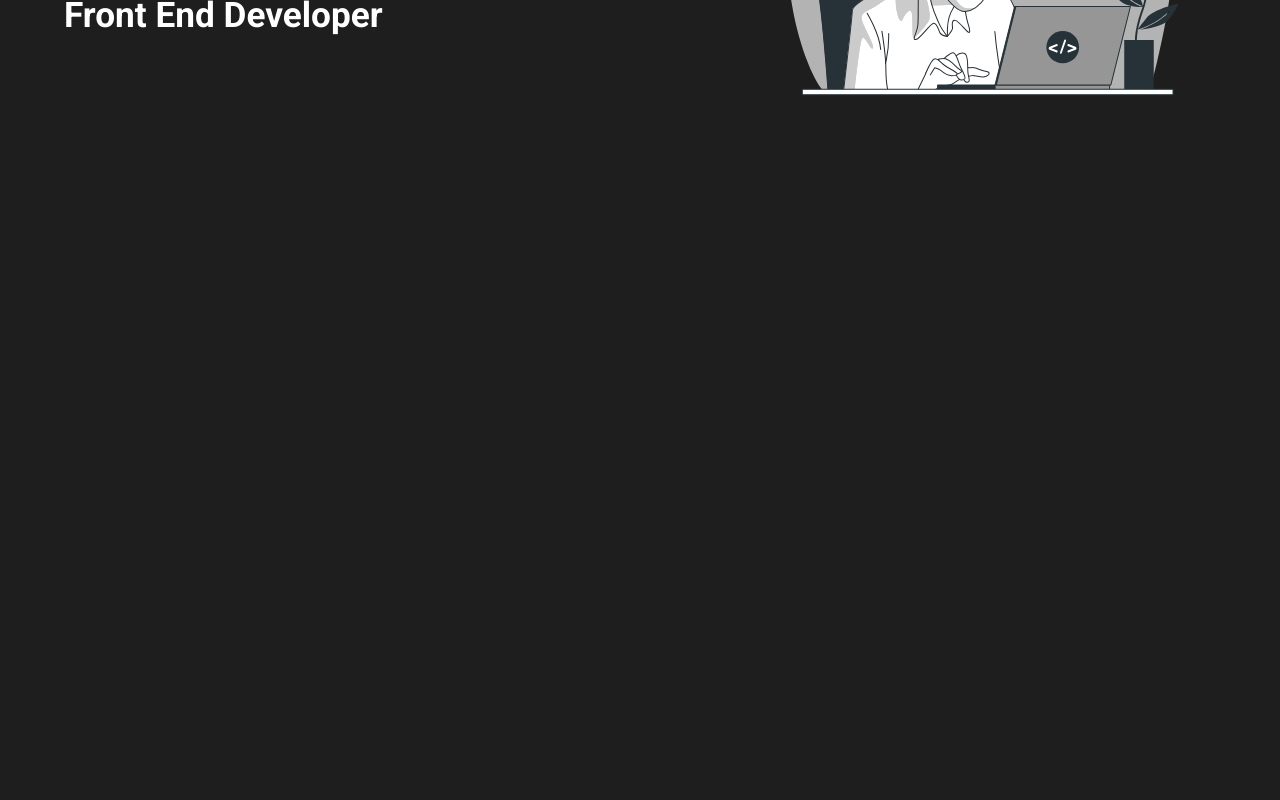
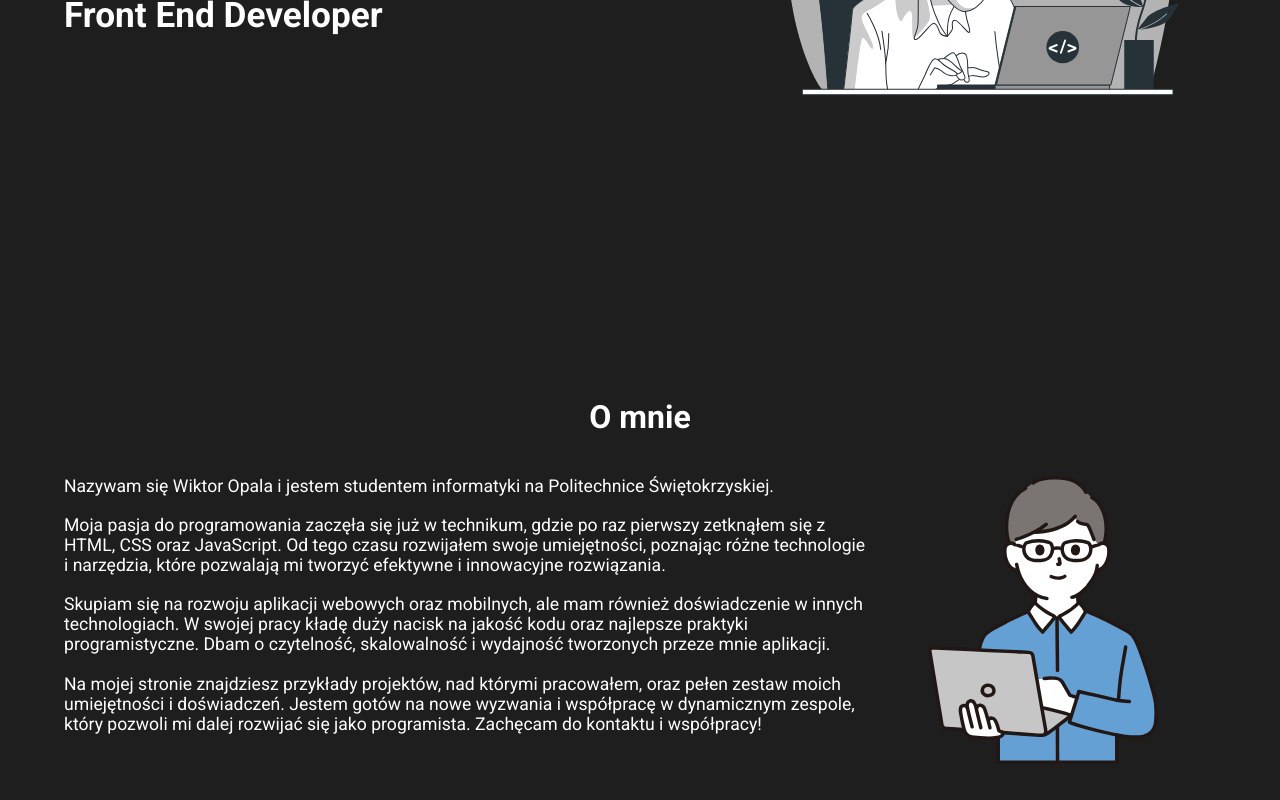
Before and after one commit to ProgrammerWiktor/AngularPortfolio, an Angular app: page / in a window 1280 px wide. Shown: the part 450-1250 px from the top of the page. Built offline with nearby package versions, Linux system fonts and the light colour scheme.

Commit message:
add about-me section

```diff
--- a/src/app/app.component.html
+++ b/src/app/app.component.html
@@ -1,3 +1,5 @@
 <app-header></app-header>
 <app-navbar></app-navbar>
-<app-about-me></app-about-me>
+<main>
+  <app-about-me></app-about-me>
+</main>
--- a/src/app/components/about-me/about-me.component.html
+++ b/src/app/components/about-me/about-me.component.html
@@ -1,3 +1,36 @@
-<div class="about-me">
-
-</div>
+<section class="about-me">
+  <h2 class="title">O mnie</h2>
+  <div class="wrapper">
+    <div class="left">
+      <p class="text">
+        Nazywam się Wiktor Opala i jestem studentem informatyki na Politechnice
+        Świętokrzyskiej.
+      </p>
+      <p class="text">
+        Moja pasja do programowania zaczęła się już w technikum, gdzie po raz
+        pierwszy zetknąłem się z HTML, CSS oraz JavaScript. Od tego czasu
+        rozwijałem swoje umiejętności, poznając różne technologie i narzędzia,
+        które pozwalają mi tworzyć efektywne i innowacyjne rozwiązania.
+      </p>
+      <p class="text">
+        Skupiam się na rozwoju aplikacji webowych oraz mobilnych, ale mam
+        również doświadczenie w innych technologiach. W swojej pracy kładę duży
+        nacisk na jakość kodu oraz najlepsze praktyki programistyczne. Dbam o
+        czytelność, skalowalność i wydajność tworzonych przeze mnie aplikacji.
+      </p>
+      <p class="text">
+        Na mojej stronie znajdziesz przykłady projektów, nad którymi pracowałem,
+        oraz pełen zestaw moich umiejętności i doświadczeń. Jestem gotów na nowe
+        wyzwania i współpracę w dynamicznym zespole, który pozwoli mi dalej
+        rozwijać się jako programista. Zachęcam do kontaktu i współpracy!
+      </p>
+    </div>
+    <div class="right">
+      <img
+        class="image"
+        src="assets/aboutMePic.svg"
+        alt="male programmer picture"
+      />
+    </div>
+  </div>
+</section>
--- a/src/app/components/about-me/about-me.component.scss
+++ b/src/app/components/about-me/about-me.component.scss
@@ -1,4 +1,67 @@
 .about-me {
+  width: 100%;
+  margin: 3rem 0;
+}
+
+.left {
+  width: 70%;
+  margin: 0 auto;
+}
+
+.wrapper {
+  width: 90%;
+  margin: 0 auto;
+  display: flex;
+}
+
+.title {
+  text-align: center;
+  margin-bottom: 2.5rem;
+  font-size: 2rem;
+}
+
+.text {
+  margin-bottom: 1.2rem;
+  font-size: 1.1rem;
+}
+
+.right {
+  width: 30%;
+  display: flex;
+  justify-content: center;
+  align-items: center;
+}
+
+.image {
+  width: 100%;
+  max-width: 18rem;
+}
+
+@media (max-width: 1000px) {
+  .left {
+    width: 60%;
+  }
+
+  .right {
+    width: 40%;
+  }
+}
+
+@media (max-width: 800px) {
+  .wrapper {
+    flex-direction: column-reverse;
+  }
+
+  .left {
     width: 100%;
-    height: 900px;
+  }
+
+  .right {
+    width: 100%;
+    margin-bottom: 1rem;
+  }
+
+  .image {
+    max-width: 14rem;
+  }
 }
```
Also changed, not shown: public/assets/aboutMePic.svg (added).
